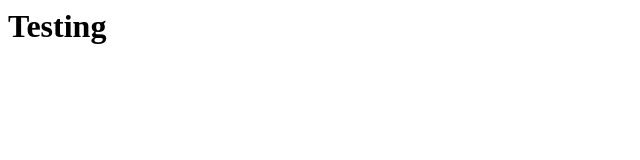
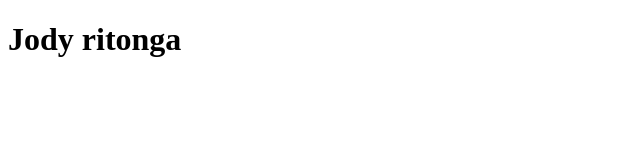
Before and after one commit to jodyritonga/jodyritonga.github.io, a plain HTML site: page index.html in a window 1280 px wide. Shown: the whole page, without its empty margins (0-640 px from the left). Drawn offline with Linux system fonts and the light colour scheme.

Commit message:
Update index.html

```diff
--- a/index.html
+++ b/index.html
@@ -1 +1,3 @@
-<h1> Testing </h1>
+<!DOCTYPE html>
+
+<h1>Jody ritonga</h1>
```
